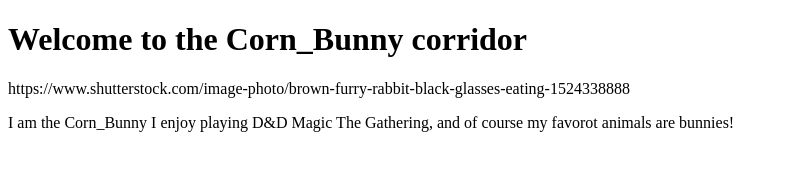
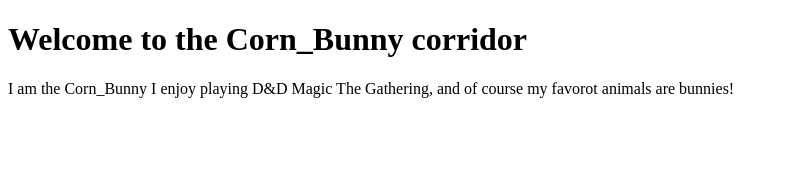
Before and after one commit to KoenKleifgen/KoenKleifgen.github.io, a plain HTML site: page index.html in a window 1280 px wide. Shown: the whole page, without its empty margins (0-788 px from the left). Drawn offline with Linux system fonts and the light colour scheme.

Commit message:
gor rid of image

```diff
--- a/index.html
+++ b/index.html
@@ -5,7 +5,6 @@
 </head>
 <body>
     <h1>Welcome to the Corn_Bunny corridor</h1>
-    <img>https://www.shutterstock.com/image-photo/brown-furry-rabbit-black-glasses-eating-1524338888</img>
     <p>I am the Corn_Bunny I enjoy playing D&D Magic The Gathering, and of course my favorot animals are bunnies!</p>
 </body>
 </html>
```
